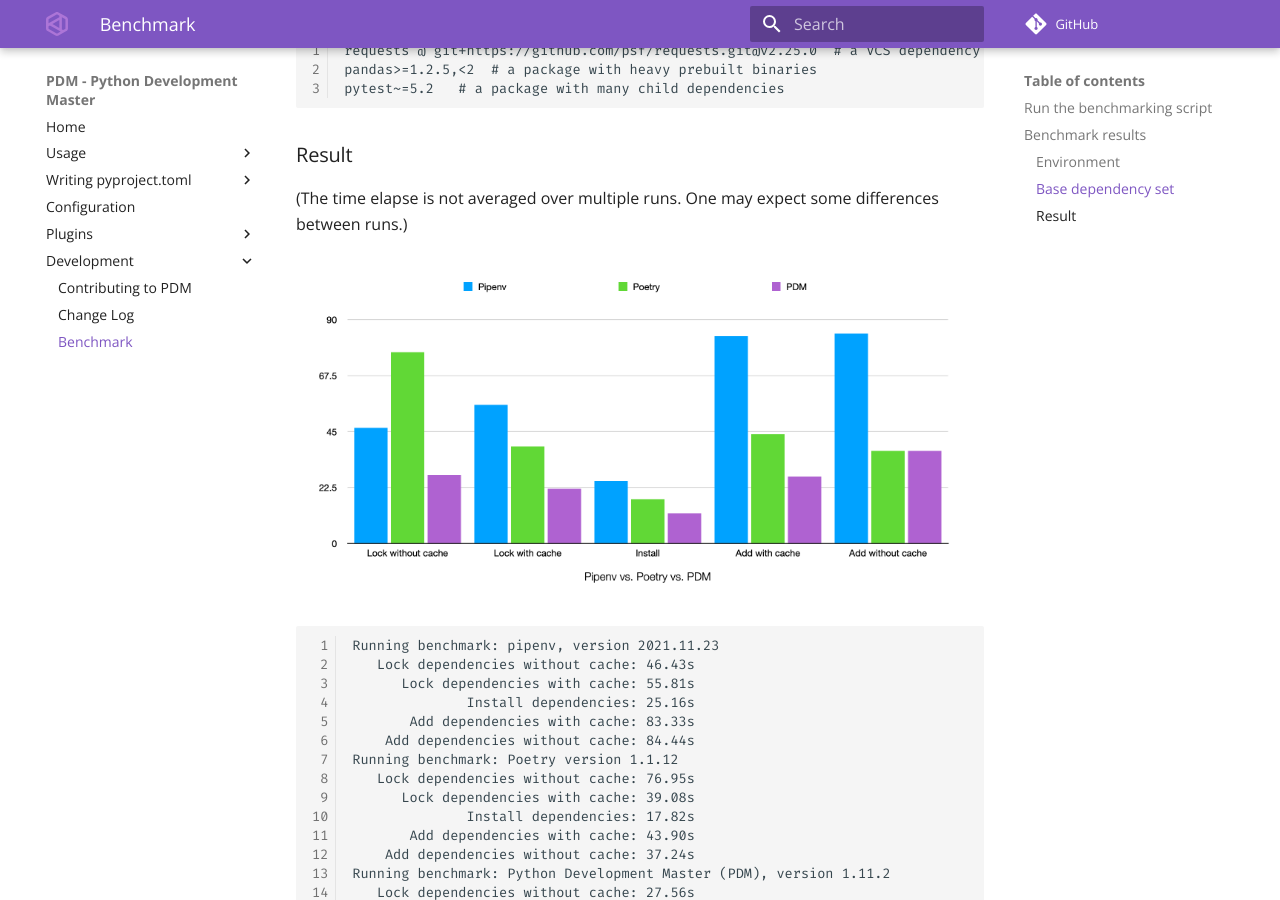
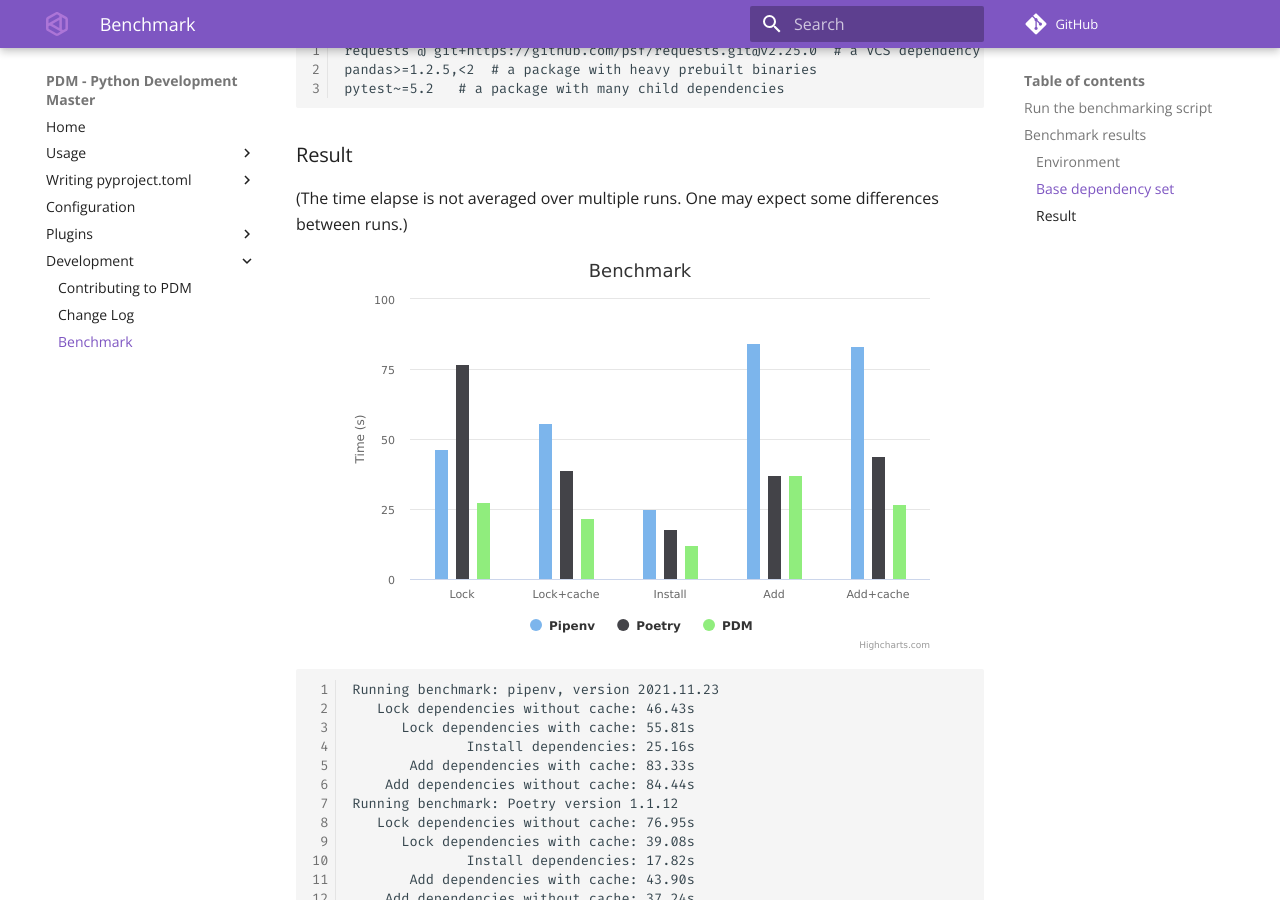
Before and after one commit to ChrisSanderser/pd-ms, an MkDocs documentation site: the page built from docs/docs/dev/benchmark.md, in a window 1280 px wide and 900 px high, scrolled down 569 px. Built offline with MkDocs 1.6.1 and Material for MkDocs 9.7.7, drawn with Linux system fonts in a browser that asks for light colours; comment, search, counter and statistics services are not loaded.

Commit message:
Docs: Use Highcharts for the benchmark plot (#803)

````diff
--- a/docs/docs/dev/benchmark.md
+++ b/docs/docs/dev/benchmark.md
@@ -26,7 +26,66 @@ pytest~=5.2   # a package with many child dependencies
 
 (The time elapse is not averaged over multiple runs. One may expect some differences between runs.)
 
-![benchmark bar chart](/assets/benchmark.png)
+<script src="https://code.highcharts.com/highcharts.js"></script>
+<script src="https://code.highcharts.com/modules/accessibility.js"></script>
+
+<figure class="highcharts-figure">
+    <div id="container"></div>
+</figure>
+
+<script>
+Highcharts.chart('container', {
+    chart: {
+        type: 'column'
+    },
+    title: {
+        text: 'Benchmark'
+    },
+    xAxis: {
+        categories: [
+            'Lock',
+            'Lock+cache',
+            'Install',
+            'Add',
+            'Add+cache'
+        ],
+        crosshair: true
+    },
+    yAxis: {
+        min: 0,
+        title: {
+            text: 'Time (s)'
+        }
+    },
+    tooltip: {
+        headerFormat: '<span style="font-size:10px">{point.key}</span><table>',
+        pointFormat: '<tr><td style="color:{series.color};padding:0">{series.name}: </td>' +
+            '<td style="padding:0"><b>{point.y:.1f}s</b></td></tr>',
+        footerFormat: '</table>',
+        shared: true,
+        useHTML: true
+    },
+    plotOptions: {
+        column: {
+            pointPadding: 0.2,
+            borderWidth: 0
+        }
+    },
+    series: [{
+        name: 'Pipenv',
+        data: [46.43, 55.81, 25.16, 84.44, 83.33]
+
+    }, {
+        name: 'Poetry',
+        data: [76.95, 39.08, 17.82, 37.24, 43.90]
+
+    }, {
+        name: 'PDM',
+        data: [27.56, 21.91, 12.16, 37.26, 26.84]
+
+    }]
+});
+</script>
 
 ```
 Running benchmark: pipenv, version 2021.11.23
````
Also changed, not shown: docs/docs/assets/benchmark.png (deleted).
